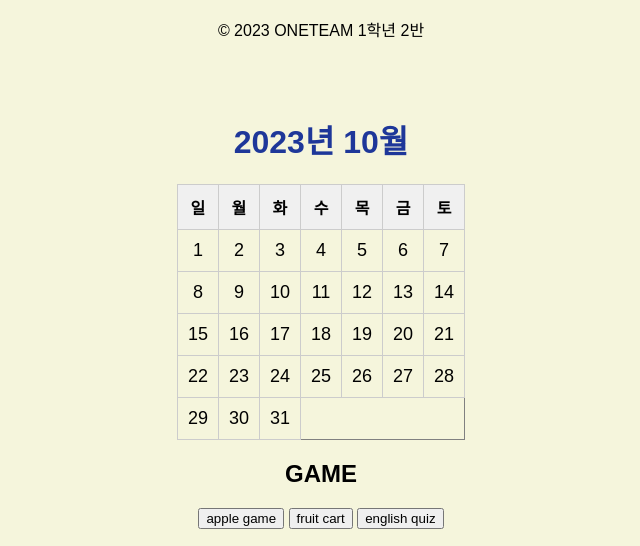
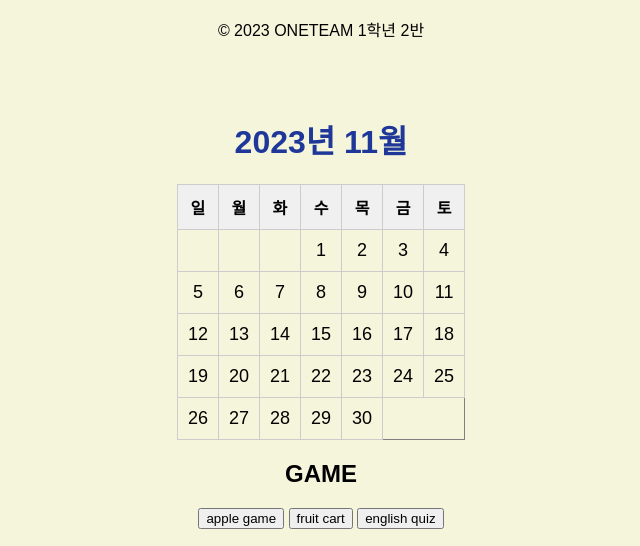
Before and after one commit to nureu/class02hafs2023, a plain HTML site: page index.html in a window 1280 px wide. Shown: the part 3829-4375 px from the top of the page, without its empty margins (319-959 px from the left). Drawn offline with Linux system fonts and the light colour scheme.

Commit message:
Add files via upload

```diff
--- a/index.html
+++ b/index.html
@@ -188,7 +188,7 @@
 
 
     <!--CALENDAR-->
-    <h1>2023년 10월</h1>
+    <h1>2023년 11월</h1>
     <div id="calendar"></div>
     <section id="class-schedule">
 
@@ -216,7 +216,7 @@
         }
 
         var year = 2023;
-        var month = 10;
+        var month = 11;
         var calendarElement = document.getElementById('calendar');
         calendarElement.innerHTML = getCalendar(year, month);
     </script>
```
